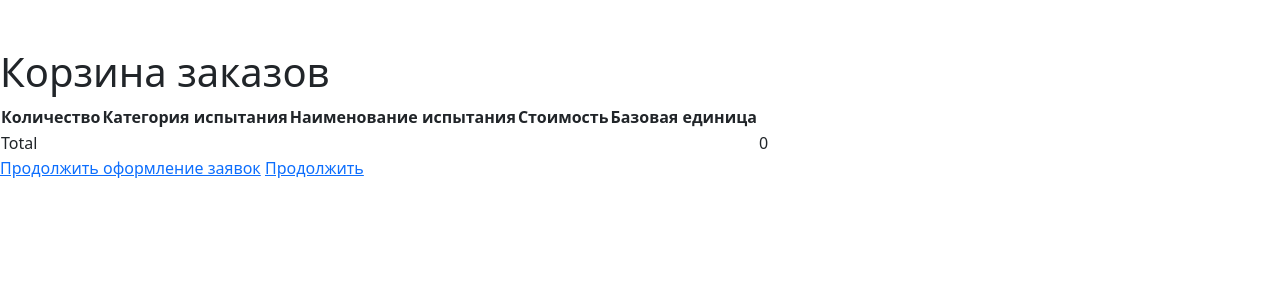
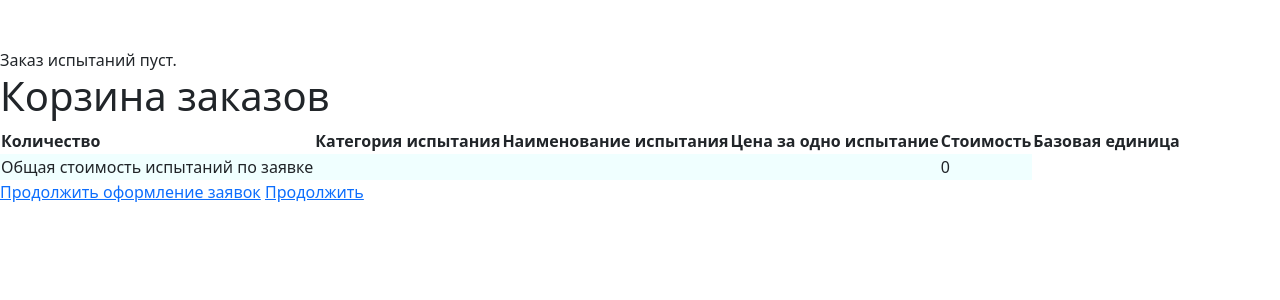
Before and after one commit to shocknik/tests, a Django app: page /cart/ in a window 1280 px wide. Shown: the part 56-356 px from the top of the page. Run offline with Django 3.2, Linux system fonts and the light colour scheme.

Commit message:
Создание модели заказов

```diff
--- /dev/null
+++ b/cart/context_processors.py
@@ -0,0 +1,5 @@
+from .cart import Cart
+
+
+def cart(request):
+    return {'cart': Cart(request)}
--- a/cart/templates/cart/detail.html
+++ b/cart/templates/cart/detail.html
@@ -1,7 +1,7 @@
 {% extends "tests_app/base.html" %}
 {% load static %}
 {% block title %}
-    Your test_order
+    Корзина заказов
 {% endblock %}
 {% block content %}
     <h1>Корзина заказов</h1>
@@ -11,8 +11,11 @@
             <th>Количество</th>
             <th>Категория испытания</th>
             <th>Наименование испытания</th>
+            <th>Цена за одно испытание</th>
             <th>Стоимость</th>
             <th>Базовая единица</th>
+
+
         </tr>
         </thead>
         <tbody>
@@ -23,14 +26,16 @@
                     <td>{{ test.type_test }}</td>
                     <td>{{ test.name }}</td>
                     <td>{{ test.price }}</td>
+                    <td>{{ item.total_price }}</td>
                     <td>{{ test.base_unit }}</td>
+                    <td><a href="{% url "cart:cart_remove" test.id %}">Удалить</a></td>
                 </tr>
             {% endwith %}
         {% endfor %}
         <tr class="total">
-            <td>Total</td>
-            <td colspan="4"></td>
-            <td class="num">{{ cart.get_total_price }}</td>
+            <td bgcolor="#f0ffff">Общая стоимость испытаний по заявке</td>
+            <td colspan="3" bgcolor="#f0ffff"></td>
+            <td class="num" bgcolor="#f0ffff">{{ cart.get_total_price }}</td>
         </tr>
         </tbody>
     </table>
--- a/tests_app/templates/tests_app/base.html
+++ b/tests_app/templates/tests_app/base.html
@@ -16,7 +16,7 @@
         <div class="collapse navbar-collapse" id="navbarsExample09">
             <ul class="navbar-nav me-auto mb-2 mb-lg-0">
                 <li class="nav-item">
-                    <a class="nav-link active" aria-current="page" href="/">Главная</a>
+                    <a class="nav-link active" aria-current="page" href="/tests_app">Главная</a>
                 </li>
                 <li class="nav-item">
                     <a class="nav-link" href="/test_list"><font style="vertical-align: inherit;"><font
@@ -29,6 +29,21 @@
         </div>
     </div>
 </nav>
+<div id="subheader">
+    <div class="cart">
+        {% with total_items=cart|length %}
+            {% if cart|length > 0 %}
+                Your cart:
+                <a href="{% url "cart:cart_detail" %}">
+                    Количество позиций: {{ total_items }},<br>
+                </a>
+                Общая сумма заказа: {{ cart.get_total_price }} &#8381
+            {% else %}
+                Заказ испытаний пуст.
+            {% endif %}
+        {% endwith %}
+    </div>
+</div>
 </div>
 <div id="content">
     {% block content %}
```
Also changed, not shown: tests/settings.py (+2 -0 lines).
